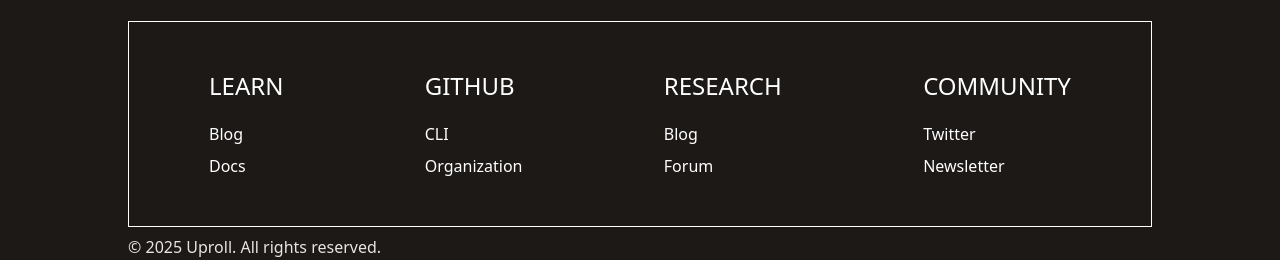
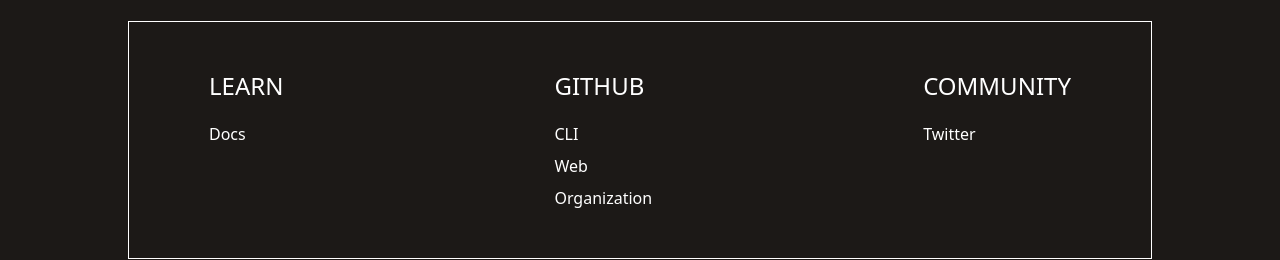
Before and after one commit to upnode-org/uproll-web, a Next.js app: page / in a window 1280 px wide. Shown: the part 1410-1670 px from the top of the page. Built offline with nearby package versions, Linux system fonts and the light colour scheme; no server answers.

Commit message:
refactor: update footer navigation links for accuracy and remove commented-out research section

```diff
--- a/src/components/Footer/FooterNav.tsx
+++ b/src/components/Footer/FooterNav.tsx
@@ -13,13 +13,7 @@
       title: 'Learn',
       links: [
         {
-          href: 'https://blog.uproll.org/',
-          label: 'Blog',
-          target: '_blank',
-          rel: 'noopener noreferrer',
-        },
-        {
-          href: 'https://uproll-docs.pages.dev/',
+          href: '/docs',
           label: 'Docs',
           target: '_blank',
           rel: 'noopener noreferrer',
@@ -30,34 +24,36 @@
       title: 'Github',
       links: [
         {
-          href: 'https://github.com/upnodedev/opstack-cli',
+          href: 'https://github.com/upnodedev/uproll-cli',
           label: 'CLI',
           target: '_blank',
           rel: 'noopener noreferrer',
         },
         {
-          href: 'https://github.com/uproll-org',
+          href: 'https://github.com/upnode-org/uproll-web',
+          label: 'Web',
+          target: '_blank',
+          rel: 'noopener noreferrer',
+        },
+        {
+          href: 'https://github.com/upnode-org',
           label: 'Organization',
           target: '_blank',
           rel: 'noopener noreferrer',
         },
       ],
     },
-    {
-      title: 'Research',
-      links: [
-        {
-          href: '/research',
-          label: 'Blog',
-        },
-        {
-          href: 'https://forum.uproll.org/',
-          label: 'Forum',
-          target: '_blank',
-          rel: 'nofollow noreferrer',
-        },
-      ],
-    },
+    // {
+    //   title: 'Research',
+    //   links: [
+    //     {
+    //       href: 'https://forum.uproll.org/',
+    //       label: 'Forum',
+    //       target: '_blank',
+    //       rel: 'nofollow noreferrer',
+    //     },
+    //   ],
+    // },
     {
       title: 'Community',
       links: [
@@ -66,10 +62,6 @@
           label: 'Twitter',
           target: '_blank',
           rel: 'nofollow noreferrer',
-        },
-        {
-          href: '/newsletter',
-          label: 'Newsletter',
         },
       ],
     },
```
